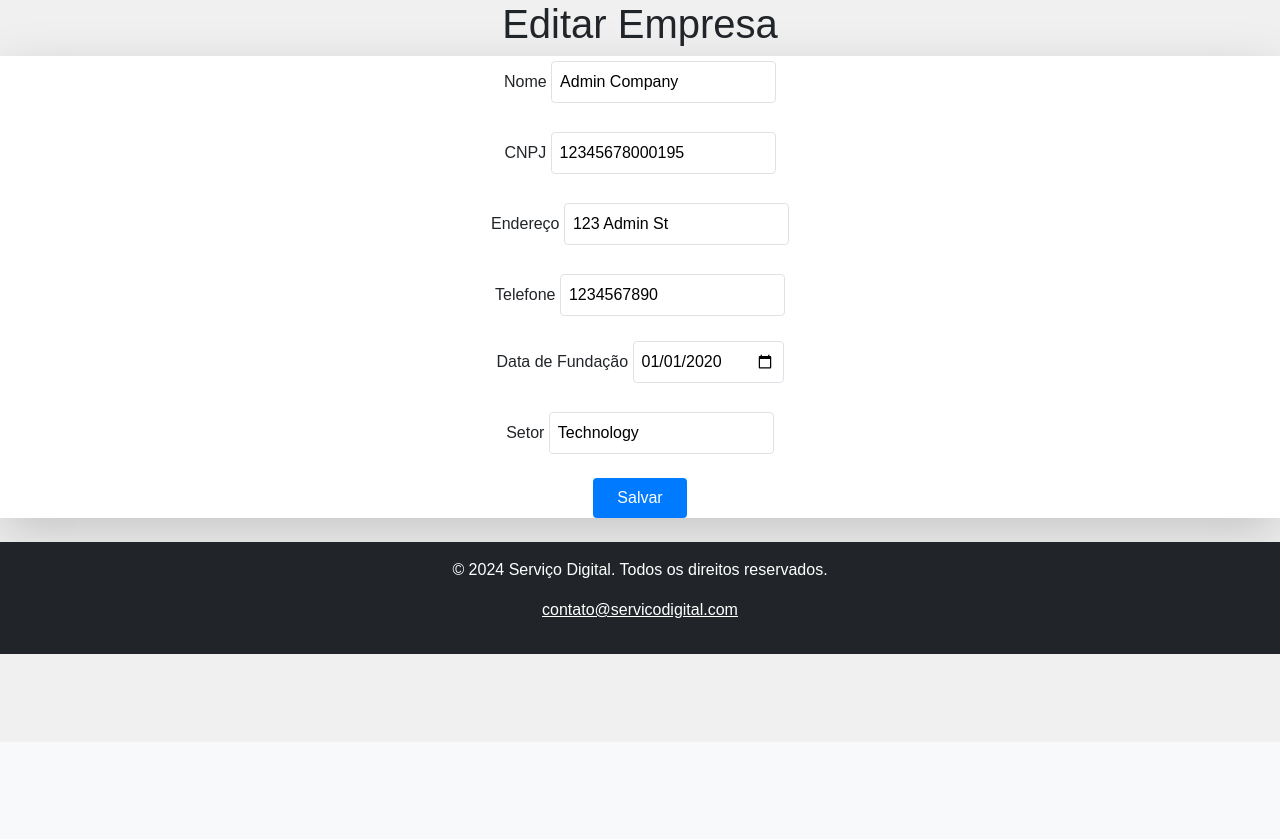
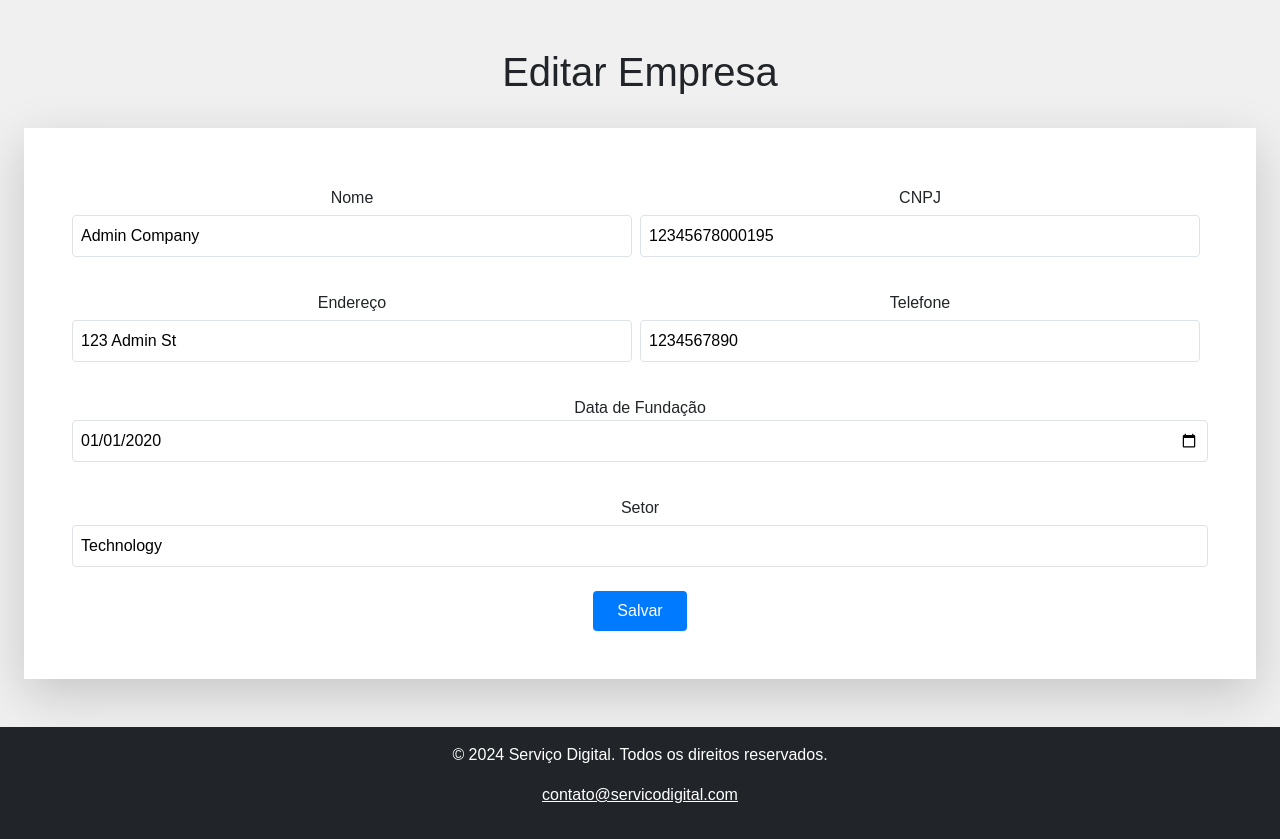
Before and after one commit to brdoliveira/upflow-flsk, a Flask app: template templates/company_form.html in a window 1280 px wide. Shown: the part 58-897 px from the top of the page. Before the commit the page ends 712 px from the top, so only its background shows below. Run offline with Flask 3, Linux system fonts and the light colour scheme; the template is opened without the code that fills it: values that come from a table or form of the project are taken from there, others are empty; data comes from the database, SQL or seed files in the repository; parts of the project's set-up code (start-up, migrations or seed data) failed here and were passed over; some libraries are stand-ins or nearby versions.

Commit message:
FEAT(company_form): Formatando tela de cadastrar companhias

```diff
--- a/templates/company_form.html
+++ b/templates/company_form.html
@@ -1,35 +1,47 @@
 {% extends "template.html" %}
 
 {% block conteudo %}
-<div class="mt-10 text-center">
-    <h1 class="text-4xl font-bold mb-6">{{ 'Editar Empresa' if company else 'Adicionar Empresa' }}</h1>
-    <form action="{{ url_for('edit_company', company_id=company.CompanyID) if company else url_for('add_company') }}" method="POST" class="max-w-lg mx-auto bg-white shadow-lg p-6">
-        <div class="mb-4">
+<div class="mt-10 text-center p-4">
+    <h1 class="text-4xl font-bold py-4">{{ 'Editar Empresa' if company else 'Adicionar Empresa' }}</h1>
+    <form action="{{ url_for('edit_company', company_id=company.CompanyID) if company else url_for('add_company') }}"
+        method="POST" class="max-w-lg mx-auto bg-white shadow-lg p-5 d-flex flex-wrap"">
+        <div class=" col-12 d-flex flex-wrap">
+                <div class="col-6 mb-4 pe-2">
                     <label for="name" class="block text-lg font-medium">Nome</label>
-            <input type="text" id="name" name="name" value="{{ company.Name if company else '' }}" required class="w-full p-2 border border-gray-300 rounded">
+                    <input type="text" id="name" name="name" value="{{ company.Name if company else '' }}" required
+                        class="w-100 p-2 border border-gray-300 rounded">
                 </div>
-        <div class="mb-4">
+                <div class="col-6 mb-4 pe-2">
                     <label for="cnpj" class="block text-lg font-medium">CNPJ</label>
-            <input type="text" id="cnpj" name="cnpj" value="{{ company.CNPJ if company else '' }}" required class="w-full p-2 border border-gray-300 rounded">
+                    <input type="text" id="cnpj" name="cnpj" value="{{ company.CNPJ if company else '' }}" required
+                        class="w-100 p-2 border border-gray-300 rounded">
                 </div>
-        <div class="mb-4">
+        </div>
+        <div class="col-12 d-flex flex-wrap">
+            <div class="col-6 mb-4 pe-2">
                 <label for="address" class="block text-lg font-medium">Endereço</label>
-            <input type="text" id="address" name="address" value="{{ company.Address if company else '' }}" class="w-full p-2 border border-gray-300 rounded">
+                <input type="text" id="address" name="address" value="{{ company.Address if company else '' }}"
+                    class="w-100 p-2 border border-gray-300 rounded">
             </div>
-        <div class="mb-4">
+            <div class="col-6 mb-4 pe-2">
                 <label for="phone" class="block text-lg font-medium">Telefone</label>
-            <input type="text" id="phone" name="phone" value="{{ company.Phone if company else '' }}" class="w-full p-2 border border-gray-300 rounded">
+                <input type="text" id="phone" name="phone" value="{{ company.Phone if company else '' }}"
+                    class="w-100 p-2 border border-gray-300 rounded">
+            </div>
         </div>
 <div class="mb-4">
     <label for="foundation_date" class="block text-lg font-medium">Data de Fundação</label>
-            <input type="date" id="foundation_date" name="foundation_date" value="{{ company.FoundationDate if company else '' }}" class="w-full p-2 border border-gray-300 rounded">
+    <input type="date" id="foundation_date" name="foundation_date"
+        value="{{ company.FoundationDate if company else '' }}" class="w-100 p-2 border border-gray-300 rounded">
 </div>
 <div class="mb-4">
     <label for="sector" class="block text-lg font-medium">Setor</label>
-            <input type="text" id="sector" name="sector" value="{{ company.Sector if company else '' }}" class="w-full p-2 border border-gray-300 rounded">
+    <input type="text" id="sector" name="sector" value="{{ company.Sector if company else '' }}"
+        class="w-100 p-2 border border-gray-300 rounded">
 </div>
 <div>
-            <button type="submit" class="bg-blue-500 text-white px-4 py-2 rounded">{{ 'Salvar' if company else 'Adicionar' }}</button>
+    <button type="submit" class="bg-blue-500 text-white px-4 py-2 rounded">{{ 'Salvar' if company else 'Adicionar'
+        }}</button>
 </div>
 </form>
 </div>
```
Lines whose indentation alone changed are shown as unchanged.
